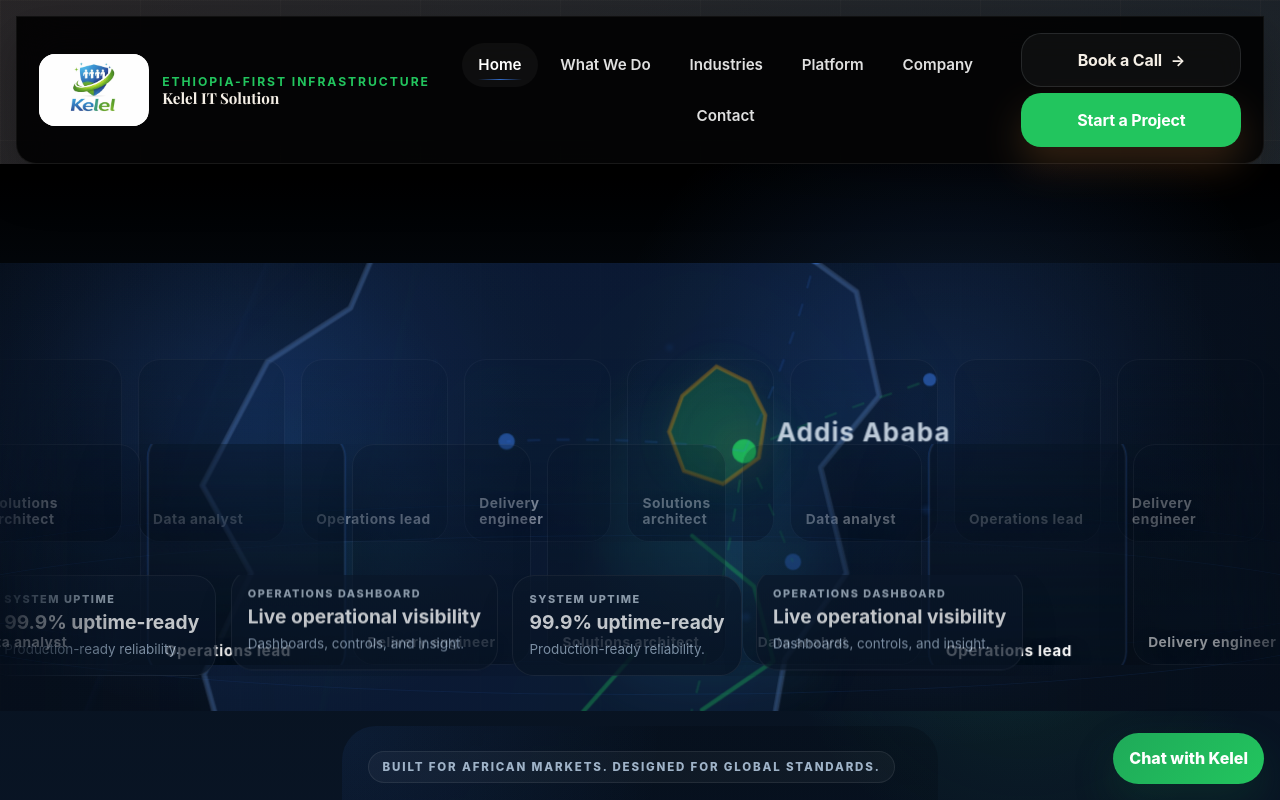
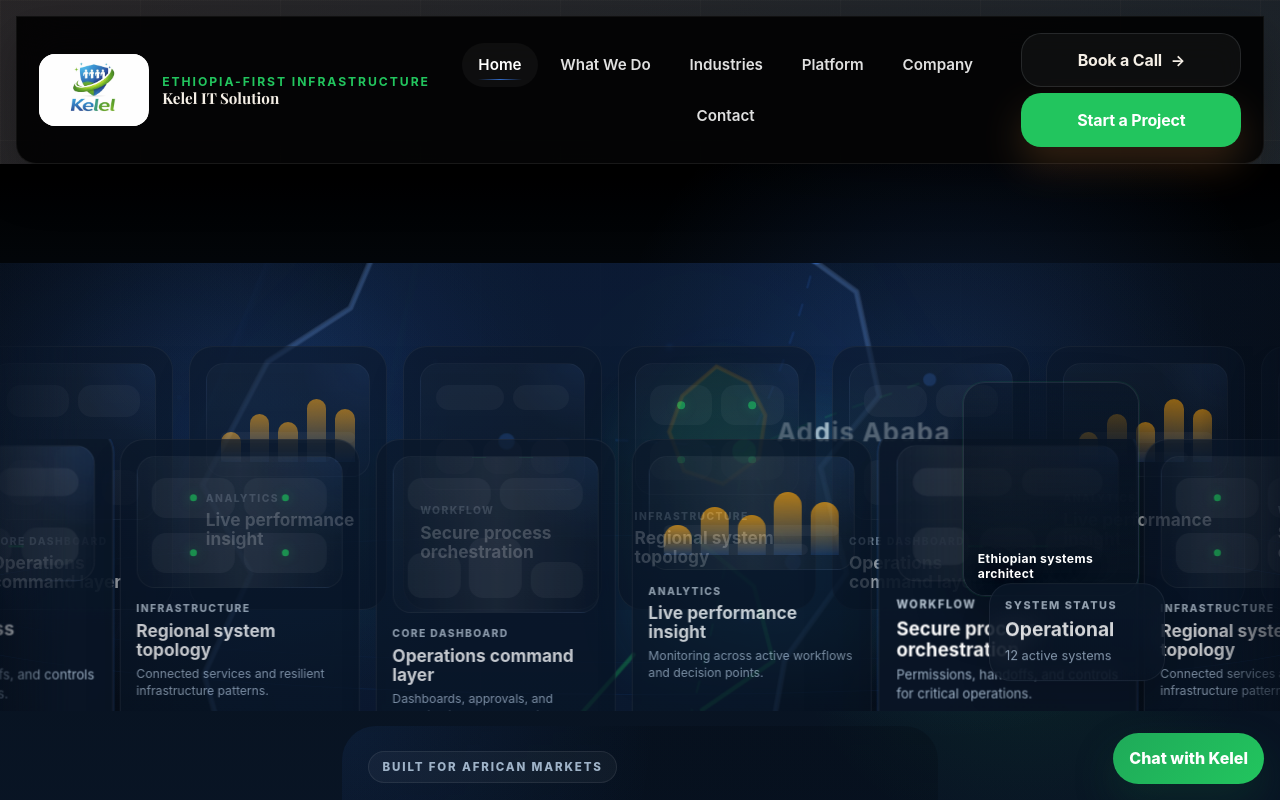
Before and after one commit to getnetbelay12-a11y/kelel-site, a Next.js app: page / in a window 1280 px wide. Shown: the top 800 px of the page. Built offline with nearby package versions, Linux system fonts and the light colour scheme; a web font is replaced by a local one.

Commit message:
Shift hero to system-first product visuals

```diff
--- a/app/page.tsx
+++ b/app/page.tsx
@@ -151,26 +151,36 @@ const whyKelel = [
   "Enterprise-grade design",
 ];
 
-const heroPortraits = [
+const heroOperator = {
+  title: "Ethiopian systems architect",
+  image:
+    "https://images.pexels.com/photos/7841816/pexels-photo-7841816.jpeg?auto=compress&cs=tinysrgb&w=1200",
+};
+
+const heroSystemCards = [
   {
-    title: "Solutions architect",
-    image:
-      "https://images.pexels.com/photos/7841816/pexels-photo-7841816.jpeg?auto=compress&cs=tinysrgb&w=1200",
+    label: "Core dashboard",
+    title: "Operations command layer",
+    copy: "Dashboards, approvals, and reporting in one secure view.",
+    variant: "dashboard" as const,
   },
   {
-    title: "Data analyst",
-    image:
-      "https://images.pexels.com/photos/3184306/pexels-photo-3184306.jpeg?auto=compress&cs=tinysrgb&w=1200",
+    label: "Analytics",
+    title: "Live performance insight",
+    copy: "Monitoring across active workflows and decision points.",
+    variant: "analytics" as const,
   },
   {
-    title: "Operations lead",
-    image:
-      "https://images.pexels.com/photos/3810792/pexels-photo-3810792.jpeg?auto=compress&cs=tinysrgb&w=1200",
+    label: "Workflow",
+    title: "Secure process orchestration",
+    copy: "Permissions, handoffs, and controls for critical operations.",
+    variant: "workflow" as const,
   },
   {
-    title: "Delivery engineer",
-    image:
-      "https://images.pexels.com/photos/8353800/pexels-photo-8353800.jpeg?auto=compress&cs=tinysrgb&w=1200",
+    label: "Infrastructure",
+    title: "Regional system topology",
+    copy: "Connected services and resilient infrastructure patterns.",
+    variant: "infrastructure" as const,
   },
 ];
 
@@ -208,27 +218,6 @@ export const metadata: Metadata = {
 };
 
 function HeroMotionVisual() {
-  const mobileMotionCards = [
-    {
-      type: "portrait",
-      title: "Solutions architect",
-      image:
-        "https://images.pexels.com/photos/7841816/pexels-photo-7841816.jpeg?auto=compress&cs=tinysrgb&w=1200",
-    },
-    {
-      type: "metric",
-      label: "System uptime",
-      title: "99.9% uptime-ready",
-      copy: "Live visibility for production teams.",
-    },
-    {
-      type: "portrait",
-      title: "Data analyst",
-      image:
-        "https://images.pexels.com/photos/3184306/pexels-photo-3184306.jpeg?auto=compress&cs=tinysrgb&w=1200",
-    },
-  ];
-
   return (
     <div className="hero-motion-visual" aria-hidden="true">
       <div className="hero-map-frame">
@@ -269,63 +258,12 @@ function HeroMotionVisual() {
             </text>
           </svg>
         </div>
-        <HeroPortraitRotation items={heroPortraits} />
-        <div className="hero-mobile-motion-marquee">
-          <div className="hero-mobile-motion-track">
-            {[...mobileMotionCards, ...mobileMotionCards].map((item, index) =>
-              item.type === "portrait" ? (
-                <article
-                  key={`mobile-portrait-${index}`}
-                  className={`hero-mobile-motion-card hero-mobile-motion-portrait${index % mobileMotionCards.length === 0 ? " is-primary" : ""}`}
-                >
-                  <div
-                    className="hero-mobile-motion-surface"
-                    style={{
-                      backgroundImage: `linear-gradient(180deg, rgba(7, 18, 31, 0.08), rgba(7, 18, 31, 0.82)), url(${item.image})`,
-                    }}
-                  />
-                  <span>{item.title}</span>
-                </article>
-              ) : (
-                <article key={`mobile-metric-${index}`} className="hero-mobile-motion-card hero-mobile-motion-kpi">
-                  <small>{item.label}</small>
-                  <strong>{item.title}</strong>
-                  <span>{item.copy}</span>
-                </article>
-              ),
-            )}
-          </div>
-        </div>
+        <HeroPortraitRotation operator={heroOperator} systemCards={heroSystemCards} />
         <div className="hero-data-layer">
-          <div className="hero-data-marquee hero-data-marquee-front">
-            <div className="hero-data-track">
-              <article className="hero-data-card">
-                <small>System uptime</small>
-                <strong>99.9% uptime-ready</strong>
-                <span>Production-ready reliability.</span>
-              </article>
-              <article className="hero-data-card">
-                <small>Operations dashboard</small>
-                <strong>Live operational visibility</strong>
-                <span>Dashboards, controls, and insight.</span>
-              </article>
-              <article className="hero-data-card">
-                <small>System uptime</small>
-                <strong>99.9% uptime-ready</strong>
-                <span>Production-ready reliability.</span>
-              </article>
-              <article className="hero-data-card">
-                <small>Operations dashboard</small>
-                <strong>Live operational visibility</strong>
-                <span>Dashboards, controls, and insight.</span>
-              </article>
-            </div>
-          </div>
-
           <article className="hero-data-card hero-data-card-mobile">
-            <small>System uptime</small>
-            <strong>99.9% uptime-ready</strong>
-            <span>Live visibility across teams.</span>
+            <small>System status</small>
+            <strong>Operational</strong>
+            <span>12 active systems</span>
           </article>
         </div>
       </div>
@@ -428,13 +366,10 @@ export default function Home() {
       <RevealSection as="section" id="home" className="enterprise-hero">
         <HeroMotionVisual />
         <div className="enterprise-hero-copy">
-          <span className="enterprise-kicker">Built for African markets. Designed for global standards.</span>
+          <span className="enterprise-kicker">Built for African markets</span>
           <h1>Kelel IT Solution</h1>
           <h2>Digital infrastructure for financial systems</h2>
-          <p>
-            Kelel IT Solution is a technology company based in Addis Ababa, Ethiopia, building
-            digital infrastructure for banking, insurance, and enterprise systems.
-          </p>
+          <p>Secure, scalable platforms for banking, insurance, and enterprise operations.</p>
           <div className="enterprise-actions">
             <Link href="/#contact" className="primary-link">
               Start a Project
--- a/components/hero-portrait-rotation.tsx
+++ b/components/hero-portrait-rotation.tsx
@@ -3,77 +3,153 @@ type PortraitItem = {
   image: string;
 };
 
-type HeroPortraitRotationProps = {
-  items: PortraitItem[];
+type SystemCard = {
+  label: string;
+  title: string;
+  copy: string;
+  variant: "dashboard" | "analytics" | "workflow" | "infrastructure";
 };
 
-function duplicateItems(items: PortraitItem[], offset = 0) {
+type HeroPortraitRotationProps = {
+  operator: PortraitItem;
+  systemCards: SystemCard[];
+};
+
+function duplicateItems<T>(items: T[], offset = 0) {
   const shifted = [...items.slice(offset), ...items.slice(0, offset)];
   return [...shifted, ...shifted];
 }
 
-export function HeroPortraitRotation({ items }: HeroPortraitRotationProps) {
-  const backItems = duplicateItems(items, 0);
-  const frontItems = duplicateItems(items, 1);
-  const mobileFeatured = items[0];
-  const mobileSupport = items[1];
+function SystemCardVisual({ variant }: Pick<SystemCard, "variant">) {
+  if (variant === "analytics") {
+    return (
+      <div className="hero-system-visual hero-system-visual-analytics">
+        <div className="hero-system-bars">
+          <span style={{ height: "36%" }} />
+          <span style={{ height: "58%" }} />
+          <span style={{ height: "48%" }} />
+          <span style={{ height: "76%" }} />
+          <span style={{ height: "64%" }} />
+        </div>
+        <div className="hero-system-lines">
+          <i />
+          <i />
+        </div>
+      </div>
+    );
+  }
+
+  if (variant === "workflow") {
+    return (
+      <div className="hero-system-visual hero-system-visual-workflow">
+        <div className="hero-system-chip-row">
+          <span />
+          <span />
+        </div>
+        <div className="hero-system-flow">
+          <i />
+          <i />
+          <i />
+        </div>
+      </div>
+    );
+  }
+
+  if (variant === "infrastructure") {
+    return (
+      <div className="hero-system-visual hero-system-visual-infrastructure">
+        <div className="hero-system-node-grid">
+          <span />
+          <span />
+          <span />
+          <span />
+        </div>
+        <div className="hero-system-connector" />
+      </div>
+    );
+  }
 
   return (
-    <div className="hero-portrait-layer" aria-hidden="true">
-      <div className="hero-portrait-label">Ethiopian architects / analysts / operators</div>
-      <div className="hero-portrait-focus" />
-      <article className="hero-portrait-mobile-feature">
+    <div className="hero-system-visual hero-system-visual-dashboard">
+      <div className="hero-system-stat-row">
+        <span />
+        <span />
+      </div>
+      <div className="hero-system-panel-grid">
+        <i />
+        <i />
+        <i />
+      </div>
+    </div>
+  );
+}
+
+export function HeroPortraitRotation({ operator, systemCards }: HeroPortraitRotationProps) {
+  const backItems = duplicateItems(systemCards, 0);
+  const frontItems = duplicateItems(systemCards, 1);
+  const mobilePrimary = systemCards[0];
+  const mobileSecondary = systemCards[1];
+
+  return (
+    <div className="hero-portrait-layer hero-system-layer" aria-hidden="true">
+      <div className="hero-portrait-focus hero-system-focus" />
+
+      <article className="hero-system-mobile-feature hero-system-card hero-system-card-feature">
+        <SystemCardVisual variant={mobilePrimary.variant} />
+        <small>{mobilePrimary.label}</small>
+        <strong>{mobilePrimary.title}</strong>
+        <span>{mobilePrimary.copy}</span>
+      </article>
+
+      <article className="hero-system-mobile-secondary hero-system-card">
+        <SystemCardVisual variant={mobileSecondary.variant} />
+        <small>{mobileSecondary.label}</small>
+        <strong>{mobileSecondary.title}</strong>
+      </article>
+
+      <article className="hero-portrait-mobile-support hero-operator-card">
         <div
           className="hero-portrait-surface"
           style={{
-            backgroundImage: `linear-gradient(180deg, rgba(7, 18, 31, 0.06), rgba(7, 18, 31, 0.82)), url(${mobileFeatured.image})`,
+            backgroundImage: `linear-gradient(180deg, rgba(7, 18, 31, 0.08), rgba(7, 18, 31, 0.84)), url(${operator.image})`,
           }}
         />
-        <span>{mobileFeatured.title}</span>
+        <span>{operator.title}</span>
       </article>
-      <article className="hero-portrait-mobile-support">
+
+      <article className="hero-operator-card hero-operator-card-desktop">
         <div
           className="hero-portrait-surface"
           style={{
-            backgroundImage: `linear-gradient(180deg, rgba(7, 18, 31, 0.08), rgba(7, 18, 31, 0.84)), url(${mobileSupport.image})`,
+            backgroundImage: `linear-gradient(180deg, rgba(7, 18, 31, 0.08), rgba(7, 18, 31, 0.84)), url(${operator.image})`,
           }}
         />
-        <span>{mobileSupport.title}</span>
+        <span>{operator.title}</span>
       </article>
 
-      <div className="hero-portrait-marquee hero-portrait-marquee-back">
-        <div className="hero-portrait-track">
-          {backItems.map((portrait, index) => (
-            <article
-              key={`back-${index}-${portrait.image}`}
-              className="hero-portrait-card hero-portrait-card-compact"
-            >
-              <div
-                className="hero-portrait-surface"
-                style={{
-                  backgroundImage: `linear-gradient(180deg, rgba(7, 18, 31, 0.06), rgba(7, 18, 31, 0.76)), url(${portrait.image})`,
-                }}
-              />
-              <span>{portrait.title}</span>
+      <div className="hero-system-marquee hero-system-marquee-back">
+        <div className="hero-system-track">
+          {backItems.map((card, index) => (
+            <article key={`back-${index}-${card.title}`} className="hero-system-card hero-system-card-compact">
+              <SystemCardVisual variant={card.variant} />
+              <small>{card.label}</small>
+              <strong>{card.title}</strong>
             </article>
           ))}
         </div>
       </div>
 
-      <div className="hero-portrait-marquee hero-portrait-marquee-front">
-        <div className="hero-portrait-track">
-          {frontItems.map((portrait, index) => (
+      <div className="hero-system-marquee hero-system-marquee-front">
+        <div className="hero-system-track">
+          {frontItems.map((card, index) => (
             <article
-              key={`front-${index}-${portrait.image}`}
-              className={`hero-portrait-card ${index % items.length === 1 ? "hero-portrait-card-prominent" : ""}`}
+              key={`front-${index}-${card.title}`}
+              className={`hero-system-card ${index % systemCards.length === 1 ? "hero-system-card-prominent" : ""}`}
             >
-              <div
-                className="hero-portrait-surface"
-                style={{
-                  backgroundImage: `linear-gradient(180deg, rgba(7, 18, 31, 0.06), rgba(7, 18, 31, 0.8)), url(${portrait.image})`,
-                }}
-              />
-              <span>{portrait.title}</span>
+              <SystemCardVisual variant={card.variant} />
+              <small>{card.label}</small>
+              <strong>{card.title}</strong>
+              <span>{card.copy}</span>
             </article>
           ))}
         </div>
```
Also changed, not shown: app/globals.css.
